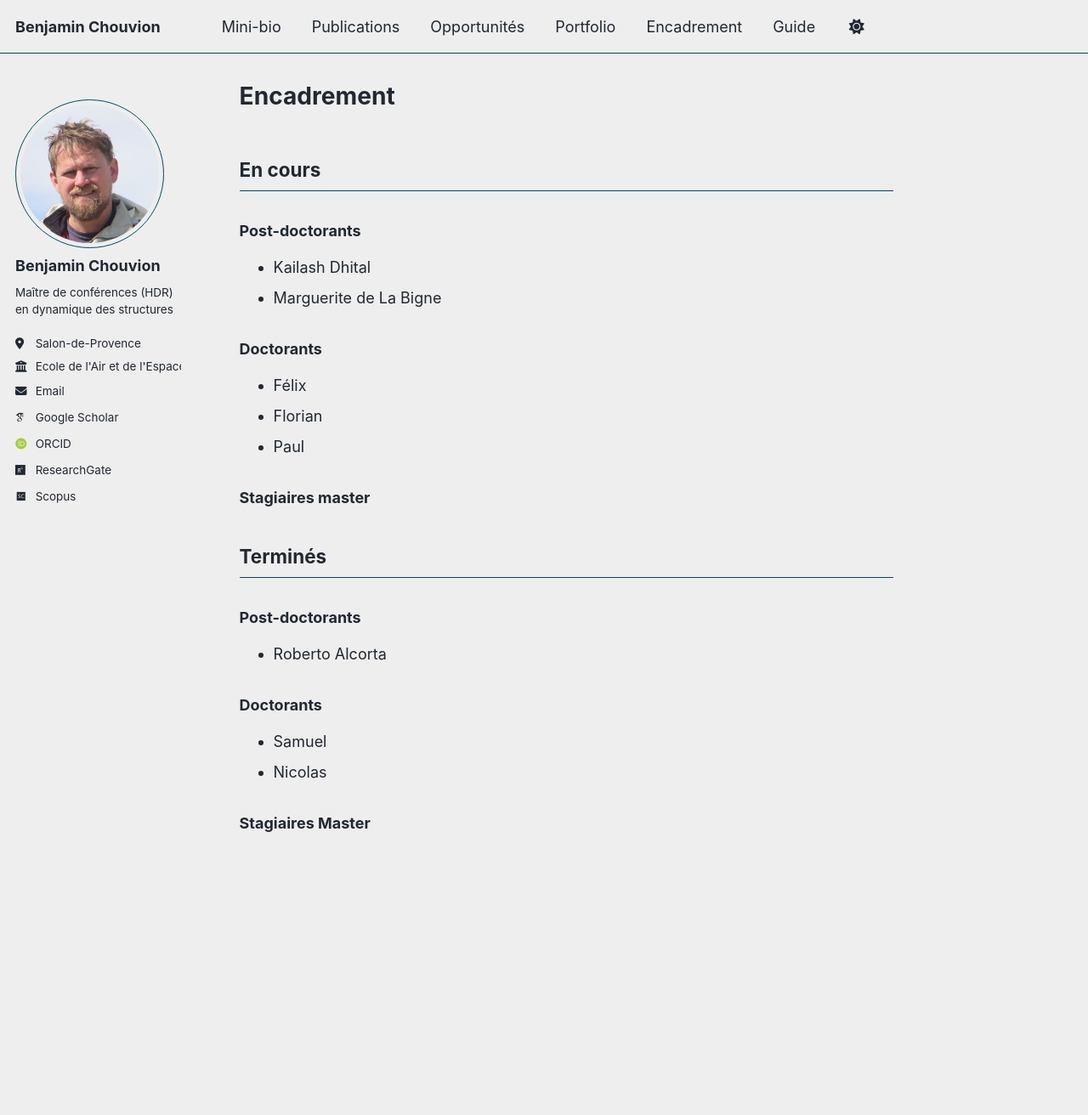
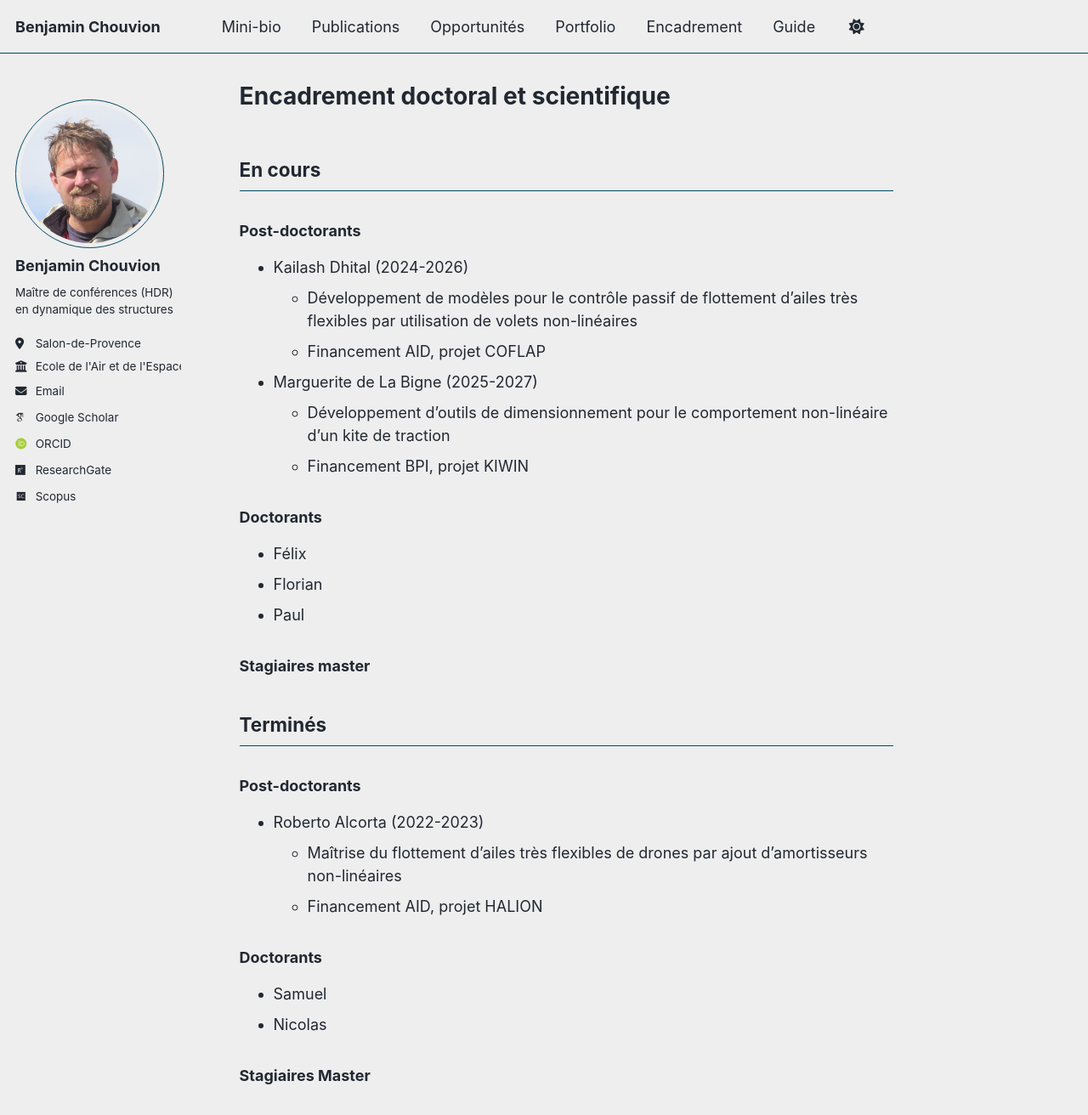
Before and after one commit to benjamin-chouvion/benjamin-chouvion.github.io, a Jekyll site: the page built from _pages/encadrement.md, in a window 1280 px wide and 1312 px high. Shown: the whole window at 85% size. Built offline with Jekyll 4.4.1, drawn with Linux system fonts in a browser that asks for light colours; some web fonts are replaced; a script bundle is joined from its source files by our own code; library files that are not in the unit come from our copies.

Commit message:
Update encadrement.md

```diff
--- a/_pages/encadrement.md
+++ b/_pages/encadrement.md
@@ -1,5 +1,5 @@
 ---
-title: Encadrement
+title: Encadrement doctoral et scientifique
 permalink: /encadrement/
 author_profile: true
 ---
@@ -7,8 +7,14 @@
 ## En cours
 
 ### Post-doctorants
-- Kailash Dhital
-- Marguerite de La Bigne
+- Kailash Dhital (2024-2026)
+  - Développement de modèles pour le contrôle passif de flottement d’ailes très flexibles par
+utilisation de volets non-linéaires
+  - Financement AID, projet COFLAP
+- Marguerite de La Bigne (2025-2027)
+  - Développement d’outils de dimensionnement pour le comportement non-linéaire d’un
+kite de traction
+  - Financement BPI, projet KIWIN
 
 ### Doctorants
 - Félix
@@ -20,7 +26,9 @@
 ## Terminés
 
 ### Post-doctorants
-- Roberto Alcorta
+- Roberto Alcorta (2022-2023)
+  - Maîtrise du flottement d’ailes très flexibles de drones par ajout d’amortisseurs non-linéaires
+  - Financement AID, projet HALION
 
 ### Doctorants
 - Samuel
```
